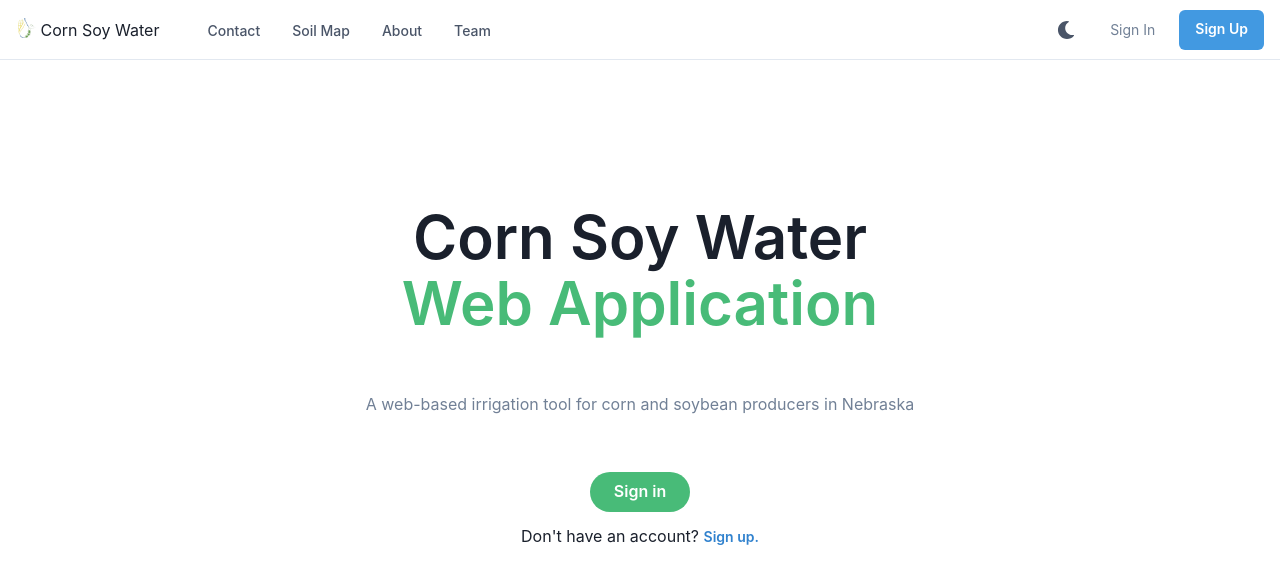
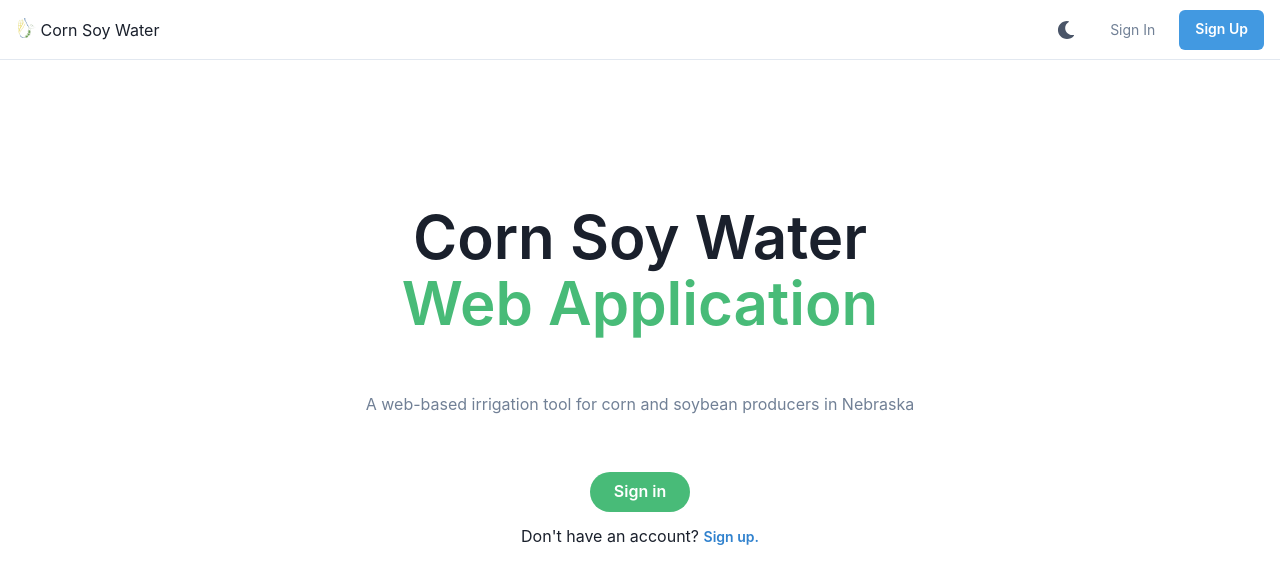
Before and after one commit to heidary100/corn-soy-water, a React (Create React App) app: page / in a window 1280 px wide. Shown: the top 584 px of the page. Built offline with nearby package versions, Linux system fonts and the light colour scheme.

Commit message:
changr main nav

```diff
--- a/src/components/Nav.jsx
+++ b/src/components/Nav.jsx
@@ -2,51 +2,16 @@ import React from 'react';
 import {
   Box,
   Flex,
-  Text,
-  IconButton,
   Button,
   Stack,
-  Collapse,
-  Icon,
-  Popover,
-  PopoverTrigger,
-  PopoverContent,
   useColorModeValue,
   useBreakpointValue,
-  useDisclosure,
   Image,
   Link,
 } from '@chakra-ui/react';
-import {
-  HamburgerIcon,
-  CloseIcon,
-  ChevronDownIcon,
-  ChevronRightIcon,
-} from '@chakra-ui/icons';
 import ColorModeSwitcher from './ColorModeSwitcher';
 
-const NAV_ITEMS = [
-  {
-    label: 'Contact',
-    href: '/contact',
-  },
-  {
-    label: 'Soil Map',
-    href: '/map',
-  },
-  {
-    label: 'About',
-    href: '/about',
-  },
-  {
-    label: 'Team',
-    href: '/team',
-  },
-];
-
 export default function Nav() {
-  const { isOpen, onToggle } = useDisclosure();
-
   return (
     <Box>
       <Flex
@@ -60,18 +25,6 @@ export default function Nav() {
         borderColor={useColorModeValue('gray.200', 'gray.900')}
         align="center"
       >
-        <Flex
-          flex={{ base: 1, md: 'auto' }}
-          ml={{ base: -2 }}
-          display={{ base: 'flex', md: 'none' }}
-        >
-          <IconButton
-            onClick={onToggle}
-            icon={isOpen ? <CloseIcon w={3} h={3} /> : <HamburgerIcon w={5} h={5} />}
-            variant="ghost"
-            aria-label="Toggle Navigation"
-          />
-        </Flex>
         <Flex flex={{ base: 1 }} justify={{ base: 'center', md: 'start' }}>
           <Image
             boxSize="20px"
@@ -80,7 +33,7 @@ export default function Nav() {
             alt="Dan Abramov"
           />
           {' '}
-&nbsp;
+          &nbsp;
           <Link
             // as={'a'}
             href="/"
@@ -92,9 +45,6 @@ export default function Nav() {
             Corn Soy Water
           </Link>
 
-          <Flex display={{ base: 'none', md: 'flex' }} ml={10}>
-            <DesktopNav />
-          </Flex>
         </Flex>
 
         <Stack
@@ -109,7 +59,6 @@ export default function Nav() {
           </Button>
           <Button
             as="a"
-            display={{ base: 'none', md: 'inline-flex' }}
             fontSize="sm"
             fontWeight={600}
             color="white"
@@ -123,159 +72,6 @@ export default function Nav() {
           </Button>
         </Stack>
       </Flex>
-
-      <Collapse in={isOpen} animateOpacity>
-        <MobileNav />
-      </Collapse>
     </Box>
   );
 }
-
-function DesktopNav() {
-  const linkColor = useColorModeValue('gray.600', 'gray.200');
-  const linkHoverColor = useColorModeValue('gray.800', 'white');
-  const popoverContentBgColor = useColorModeValue('white', 'gray.800');
-
-  return (
-    <Stack direction="row" spacing={4}>
-      {NAV_ITEMS.map((navItem) => (
-        <Box key={navItem.label}>
-          <Popover trigger="hover" placement="bottom-start">
-            <PopoverTrigger>
-              <Box
-                as="a"
-                p={2}
-                href={navItem.href ?? '#'}
-                fontSize="sm"
-                fontWeight={500}
-                color={linkColor}
-                _hover={{
-                  textDecoration: 'none',
-                  color: linkHoverColor,
-                }}
-              >
-                {navItem.label}
-              </Box>
-            </PopoverTrigger>
-
-            {navItem.children && (
-              <PopoverContent
-                border={0}
-                boxShadow="xl"
-                bg={popoverContentBgColor}
-                p={4}
-                rounded="xl"
-                minW="sm"
-              >
-                <Stack>
-                  {navItem.children.map((child) => (
-                    <DesktopSubNav key={child.label} {...child} />
-                  ))}
-                </Stack>
-              </PopoverContent>
-            )}
-          </Popover>
-        </Box>
-      ))}
-    </Stack>
-  );
-}
-
-function DesktopSubNav({ label, href, subLabel }) {
-  return (
-    <Box
-      as="a"
-      href={href}
-      role="group"
-      display="block"
-      p={2}
-      rounded="md"
-      _hover={{ bg: useColorModeValue('pink.50', 'gray.900') }}
-    >
-      <Stack direction="row" align="center">
-        <Box>
-          <Text
-            transition="all .3s ease"
-            _groupHover={{ color: 'pink.400' }}
-            fontWeight={500}
-          >
-            {label}
-          </Text>
-          <Text fontSize="sm">{subLabel}</Text>
-        </Box>
-        <Flex
-          transition="all .3s ease"
-          transform="translateX(-10px)"
-          opacity={0}
-          _groupHover={{ opacity: '100%', transform: 'translateX(0)' }}
-          justify="flex-end"
-          align="center"
-          flex={1}
-        >
-          <Icon color="pink.400" w={5} h={5} as={ChevronRightIcon} />
-        </Flex>
-      </Stack>
-    </Box>
-  );
-}
-
-function MobileNav() {
-  return (
-    <Stack bg={useColorModeValue('white', 'gray.800')} p={4} display={{ md: 'none' }}>
-      {NAV_ITEMS.map((navItem) => (
-        // eslint-disable-next-line react/jsx-props-no-spreading
-        <MobileNavItem key={navItem.label} {...navItem} />
-      ))}
-    </Stack>
-  );
-}
-
-function MobileNavItem({ label, children, href }) {
-  const { isOpen, onToggle } = useDisclosure();
-
-  return (
-    <Stack spacing={4} onClick={children && onToggle}>
-      <Box
-        py={2}
-        as="a"
-        href={href ?? '#'}
-        justifyContent="space-between"
-        alignItems="center"
-        _hover={{
-          textDecoration: 'none',
-        }}
-      >
-        <Text fontWeight={600} color={useColorModeValue('gray.600', 'gray.200')}>
-          {label}
-        </Text>
-        {children && (
-          <Icon
-            as={ChevronDownIcon}
-            transition="all .25s ease-in-out"
-            transform={isOpen ? 'rotate(180deg)' : ''}
-            w={6}
-            h={6}
-          />
-        )}
-      </Box>
-
-      <Collapse in={isOpen} animateOpacity style={{ marginTop: '0!important' }}>
-        <Stack
-          mt={2}
-          pl={4}
-          borderLeft={1}
-          borderStyle="solid"
-          borderColor={useColorModeValue('gray.200', 'gray.700')}
-          align="start"
-        >
-          {children
-            && children.map((child) => (
-              <Box as="a" key={child.label} py={2} href={child.href}>
-                {child.label}
-              </Box>
-            ))}
-        </Stack>
-      </Collapse>
-    </Stack>
-  );
-}
```
